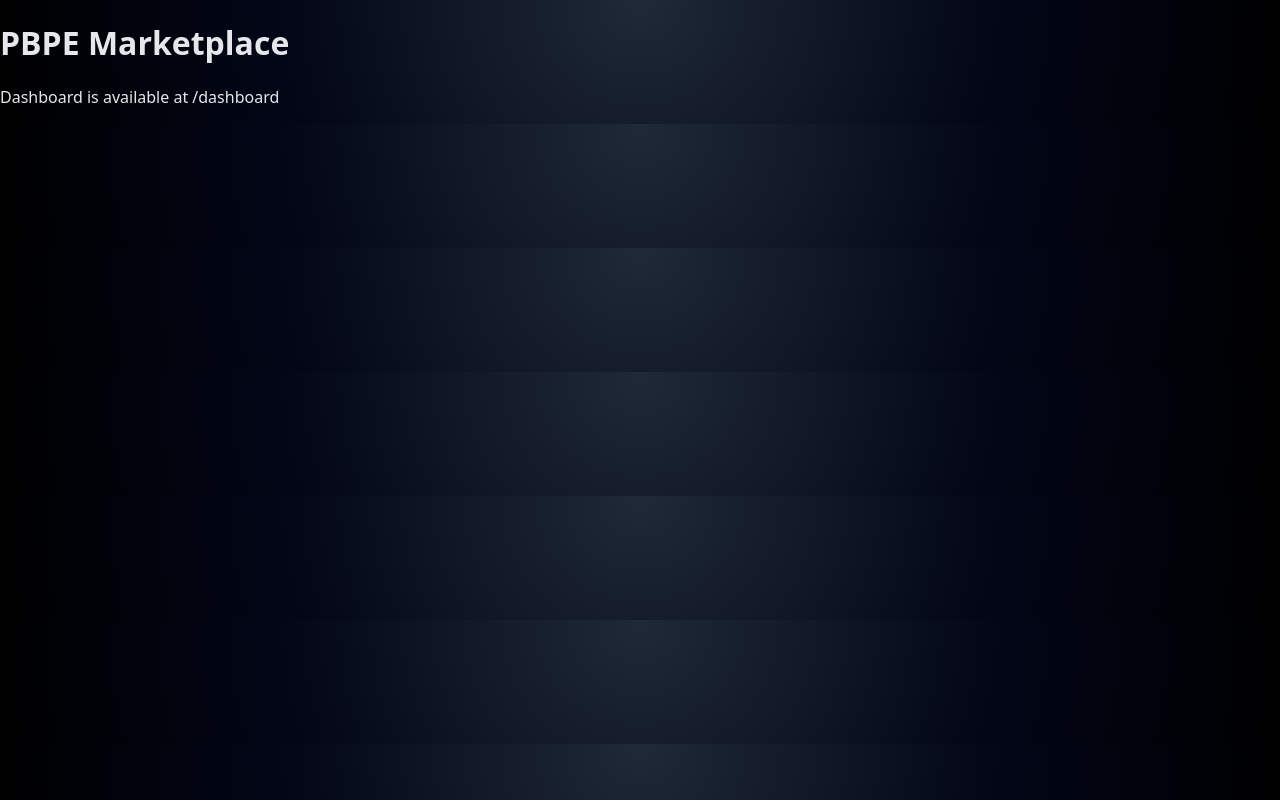
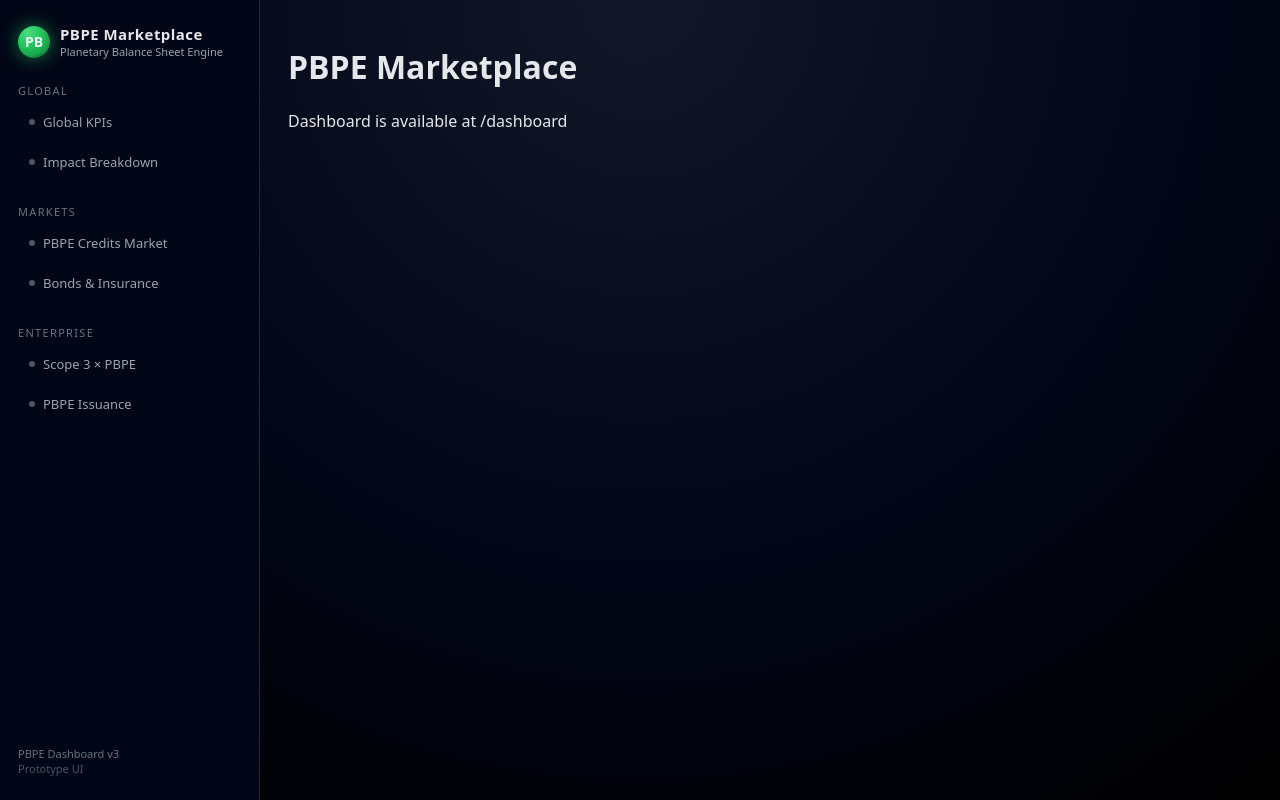
Before and after one commit to shimojok/PBPE-Marketplace, a Next.js app in the folder frontend/: page / in a window 1280 px wide. Built offline with nearby package versions, Linux system fonts and the light colour scheme.

Commit message:
Refactor App component to include sidebar layout

```diff
--- a/frontend/pages/_app.tsx
+++ b/frontend/pages/_app.tsx
@@ -1,6 +1,69 @@
 import '../styles/dashboard.css'
-import '../src/styles/globals.css'
 
 export default function App({ Component, pageProps }) {
-  return <Component {...pageProps} />
+  return (
+    <div className="app-shell">
+      <aside className="sidebar">
+        <div className="sidebar-logo">
+          <div className="sidebar-logo-badge">PB</div>
+          <div className="sidebar-logo-text">
+            <div className="sidebar-logo-title">PBPE Marketplace</div>
+            <div className="sidebar-logo-sub">Planetary Balance Sheet Engine</div>
+          </div>
+        </div>
+
+        <div>
+          <div className="sidebar-section-title">Global</div>
+          <nav className="sidebar-nav">
+            <a href="/dashboard/kpis" className="sidebar-link">
+              <span className="sidebar-link-dot" />
+              <span>Global KPIs</span>
+            </a>
+            <a href="/dashboard/impact" className="sidebar-link">
+              <span className="sidebar-link-dot" />
+              <span>Impact Breakdown</span>
+            </a>
+          </nav>
+        </div>
+
+        <div>
+          <div className="sidebar-section-title">Markets</div>
+          <nav className="sidebar-nav">
+            <a href="/dashboard/market" className="sidebar-link">
+              <span className="sidebar-link-dot" />
+              <span>PBPE Credits Market</span>
+            </a>
+            <a href="/dashboard/finance" className="sidebar-link">
+              <span className="sidebar-link-dot" />
+              <span>Bonds & Insurance</span>
+            </a>
+          </nav>
+        </div>
+
+        <div>
+          <div className="sidebar-section-title">Enterprise</div>
+          <nav className="sidebar-nav">
+            <a href="/dashboard/enterprise" className="sidebar-link">
+              <span className="sidebar-link-dot" />
+              <span>Scope 3 × PBPE</span>
+            </a>
+            <a href="/dashboard/pbpe" className="sidebar-link">
+              <span className="sidebar-link-dot" />
+              <span>PBPE Issuance</span>
+            </a>
+          </nav>
+        </div>
+
+        <div className="sidebar-footer">
+          PBPE Dashboard v3
+          <br />
+          <span style={{ color: '#4b5563' }}>Prototype UI</span>
+        </div>
+      </aside>
+
+      <main className="main">
+        <Component {...pageProps} />
+      </main>
+    </div>
+  )
 }
```
